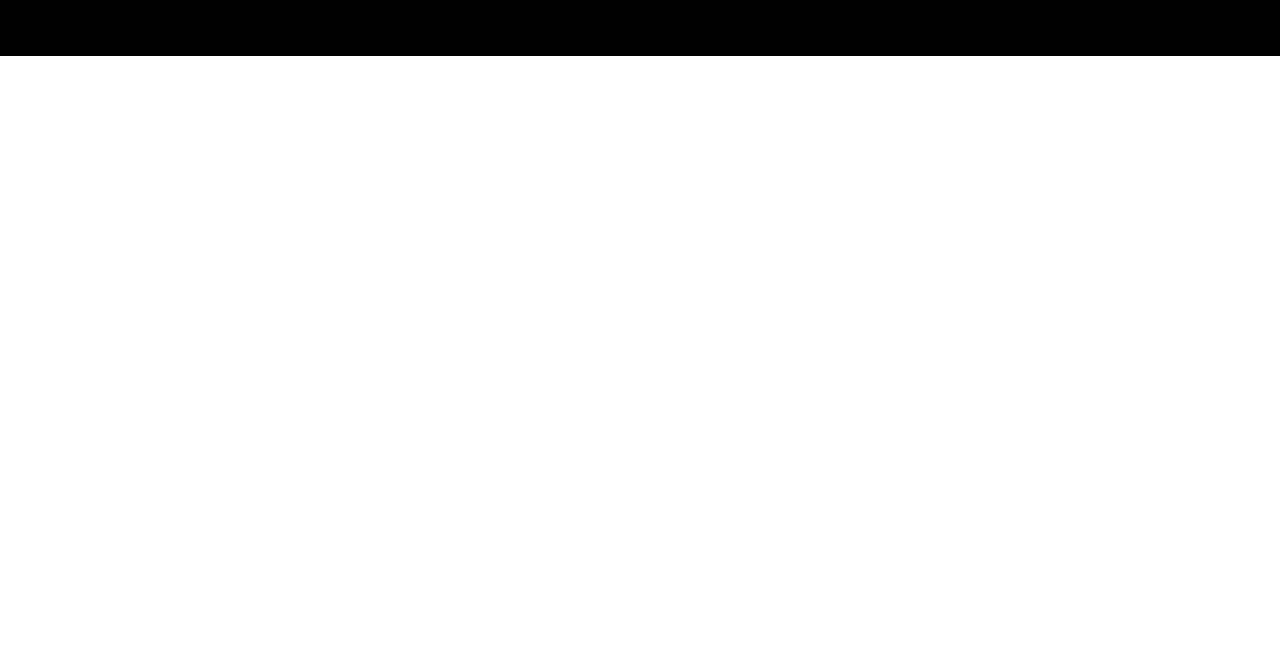
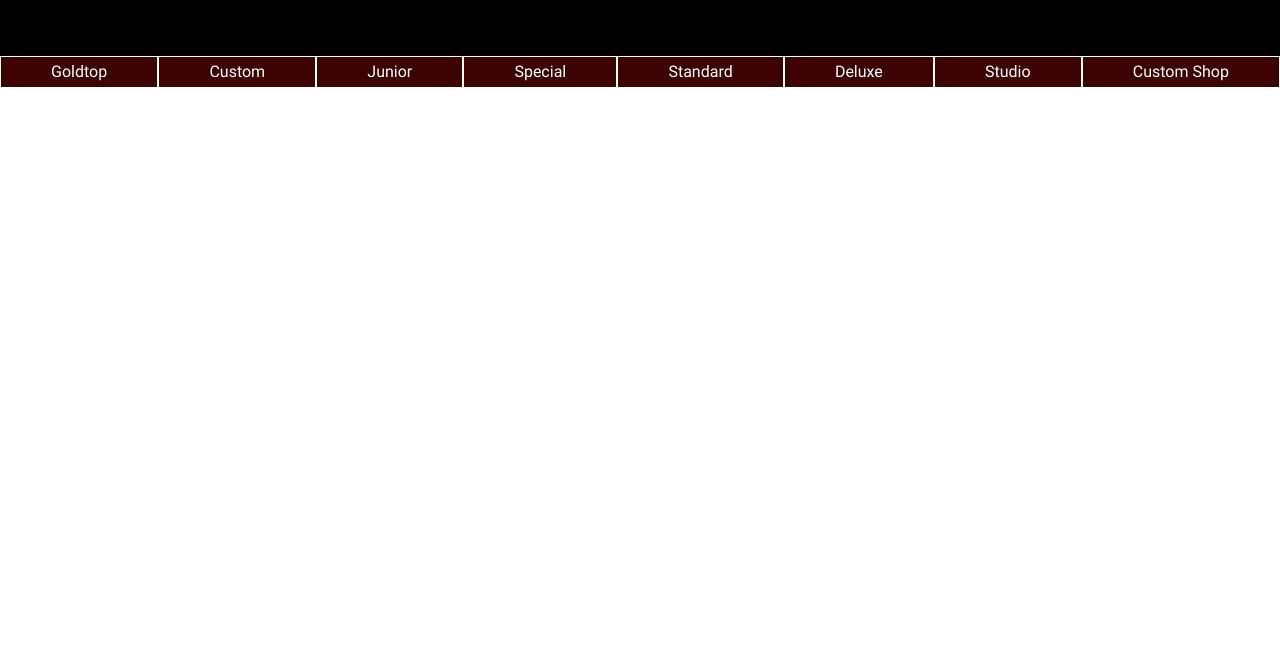
Before and after one commit to Ali-GreenHeart/alion-guitar, a plain HTML site: page index.html in a window 1280 px wide. Shown: the part 144-800 px from the top of the page. Drawn offline with nearby package versions, Linux system fonts and the light colour scheme.

Commit message:
add nav-bar

```diff
--- a/index.html
+++ b/index.html
@@ -15,6 +15,16 @@
     <header>
         <h1 class="basliq">Alion's Guitar story</h1>
     </header>
+    <nav>
+        <a class="nav-link" href="#">Goldtop</a>
+        <a class="nav-link" href="#">Custom</a>
+        <a class="nav-link" href="#">Junior</a>
+        <a class="nav-link" href="#">Special</a>
+        <a class="nav-link" href="#">Standard</a>
+        <a class="nav-link" href="#">Deluxe</a>
+        <a class="nav-link" href="#">Studio</a>
+        <a class="nav-link" href="#">Custom Shop</a>
+    </nav>
 </body>
 
 </html>
--- a/style.css
+++ b/style.css
@@ -20,3 +20,24 @@ header {
 .basliq {
     font-size: 3rem;
 }
+
+
+/* nav part */
+
+nav {
+    display: flex;
+}
+
+.nav-link {
+    padding: 6px;
+    flex-grow: 1;
+    text-decoration: none;
+    color: white;
+    text-align: center;
+    border: 1px solid;
+    background-color: rgb(60, 2, 2);
+}
+
+.nav-link:hover {
+    background-color: rgb(2, 2, 2);
+}
```
